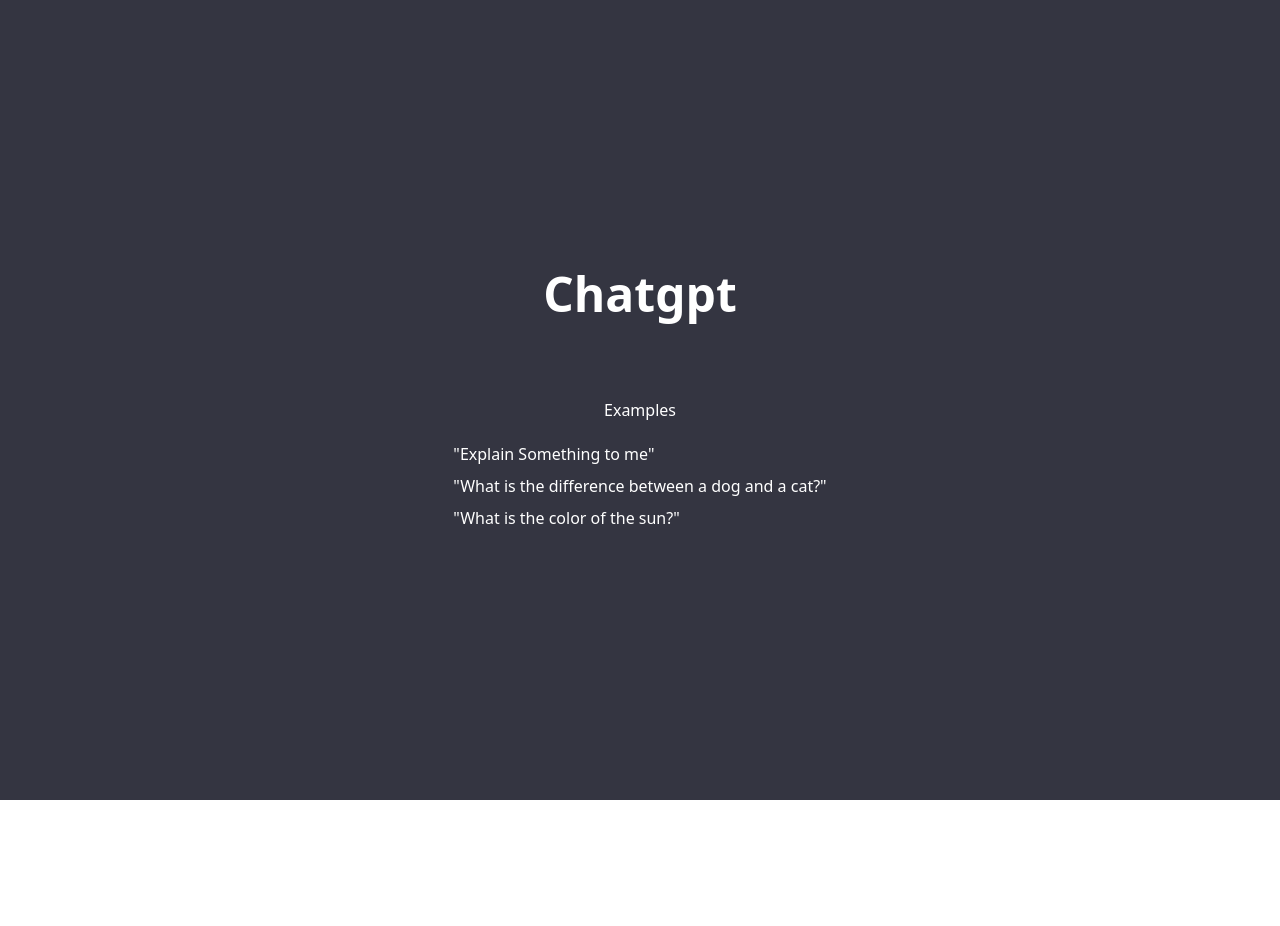
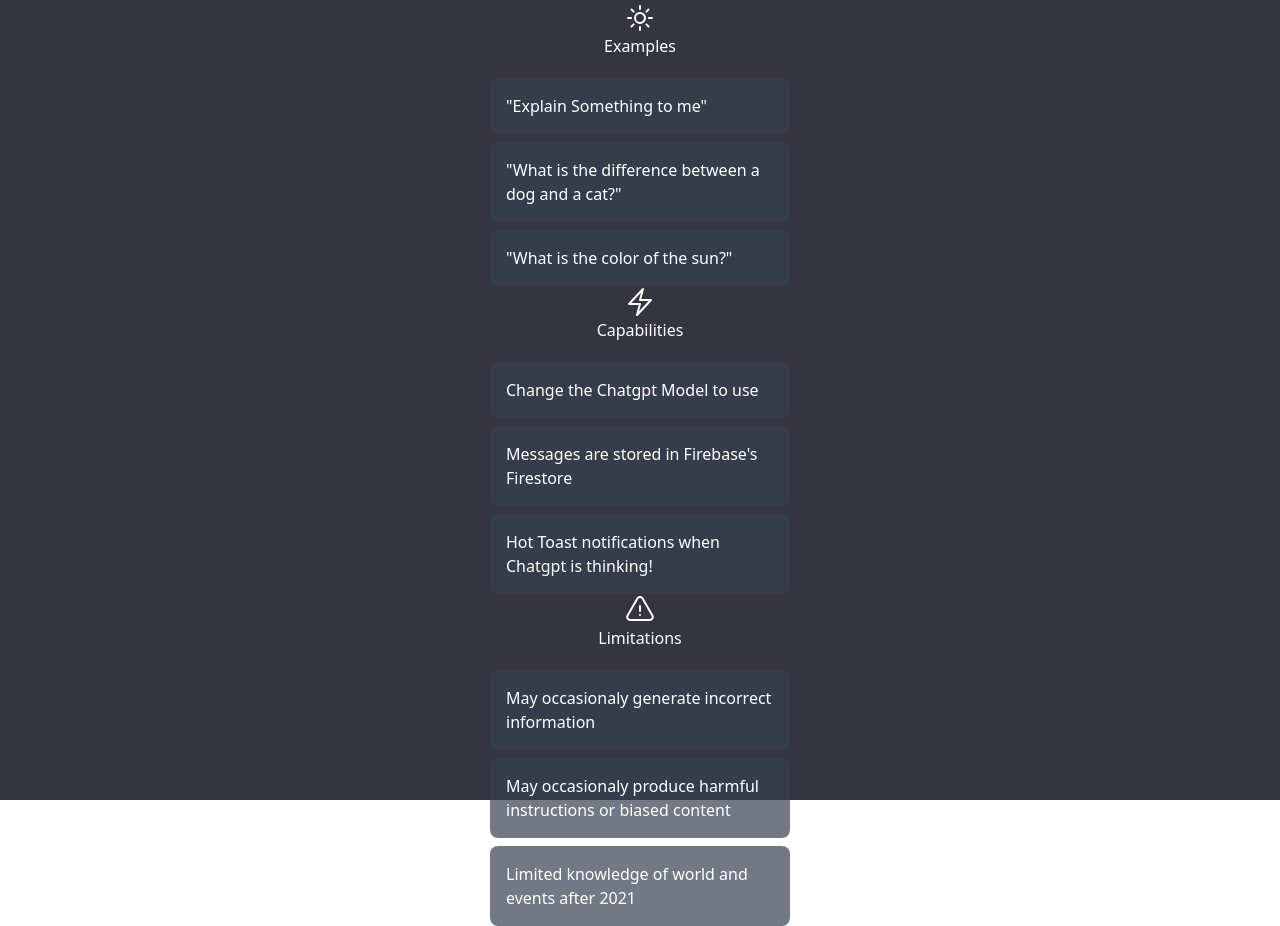
Before and after one commit to driverajr42/chatgpt, a Next.js app: page / in a window 1280 px wide. Before the commit the page ends 800 px from the top, so only its background shows below. Built offline with nearby package versions, Linux system fonts and the light colour scheme.

Commit message:
Addec custom class in global.css for info text. Updated text ing page.tsx.

```diff
--- a/app/page.tsx
+++ b/app/page.tsx
@@ -1,20 +1,49 @@
 import React from 'react'
-
+import { SunIcon, BoltIcon,ExclamationTriangleIcon } from '@heroicons/react/24/outline'
 
 const HomePage = () => {
   return (
     <div className='flex flex-col items-center justify-center h-screen px-2 text-white'> <h1 className='text-5xl font-bold mb-20'>Chatgpt</h1>
     {/* Main GPT editor Container */}
     <div>
+        {/* Info Text 1 */}
         <div>
             <div className='flex flex-col items-center justify-center mb-5'>
-                {/* Sun Icon */}
+            <SunIcon className="h-8 w-8"/>
                 <h2>Examples</h2>
             </div>
             <div className='space-y-2'>
+
                 <p className='infoText'>"Explain Something to me"</p>
                 <p className='infoText'>"What is the difference between a dog and a cat?"</p>
                 <p className='infoText'> "What is the color of the sun?"</p>
+            </div>
+        </div>
+        {/* Info Text 2 */}
+        <div>
+            <div className='flex flex-col items-center justify-center mb-5'>
+            <BoltIcon className="h-8 w-8"/>
+                <h2>Capabilities</h2>
+            </div>
+            <div className='space-y-2'>
+
+                <p className='infoText'>Change the Chatgpt Model to use</p>
+                <p className='infoText'>Messages are stored in Firebase's Firestore</p>
+                <p className='infoText'>Hot Toast notifications when Chatgpt is thinking!</p>
+            </div>
+        </div>
+
+        {/* Info Text 3 */}
+        <div>
+            <div className='flex flex-col items-center justify-center mb-5'>
+            <ExclamationTriangleIcon className="h-8 w-8"/>
+                <h2>Limitations</h2>
+            </div>
+            <div className='space-y-2'>
+
+                <p className='infoText'>May occasionaly generate incorrect information</p>
+                <p className='infoText'>May occasionaly produce harmful instructions or biased content</p>
+                <p className='infoText'>Limited knowledge of world and events after 2021</p>
             </div>
         </div>
     </div>
--- a/styles/globals.css
+++ b/styles/globals.css
@@ -1,3 +1,9 @@
 @tailwind base;
 @tailwind components;
 @tailwind utilities;
+
+@layer components {
+  .infoText {
+    @apply p-4 bg-gray-700/70 rounded-lg max-w-[300px]
+  }
+}
```
